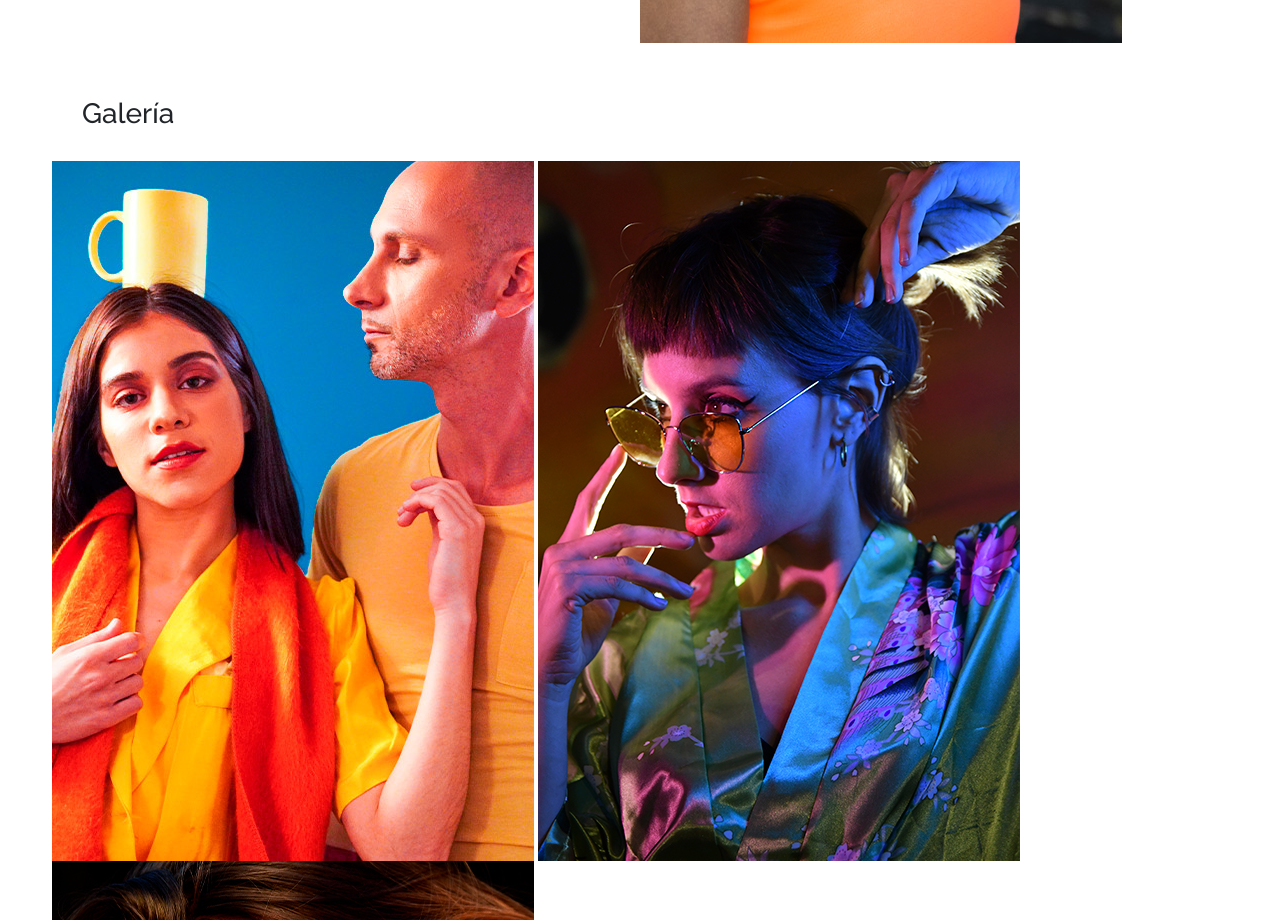
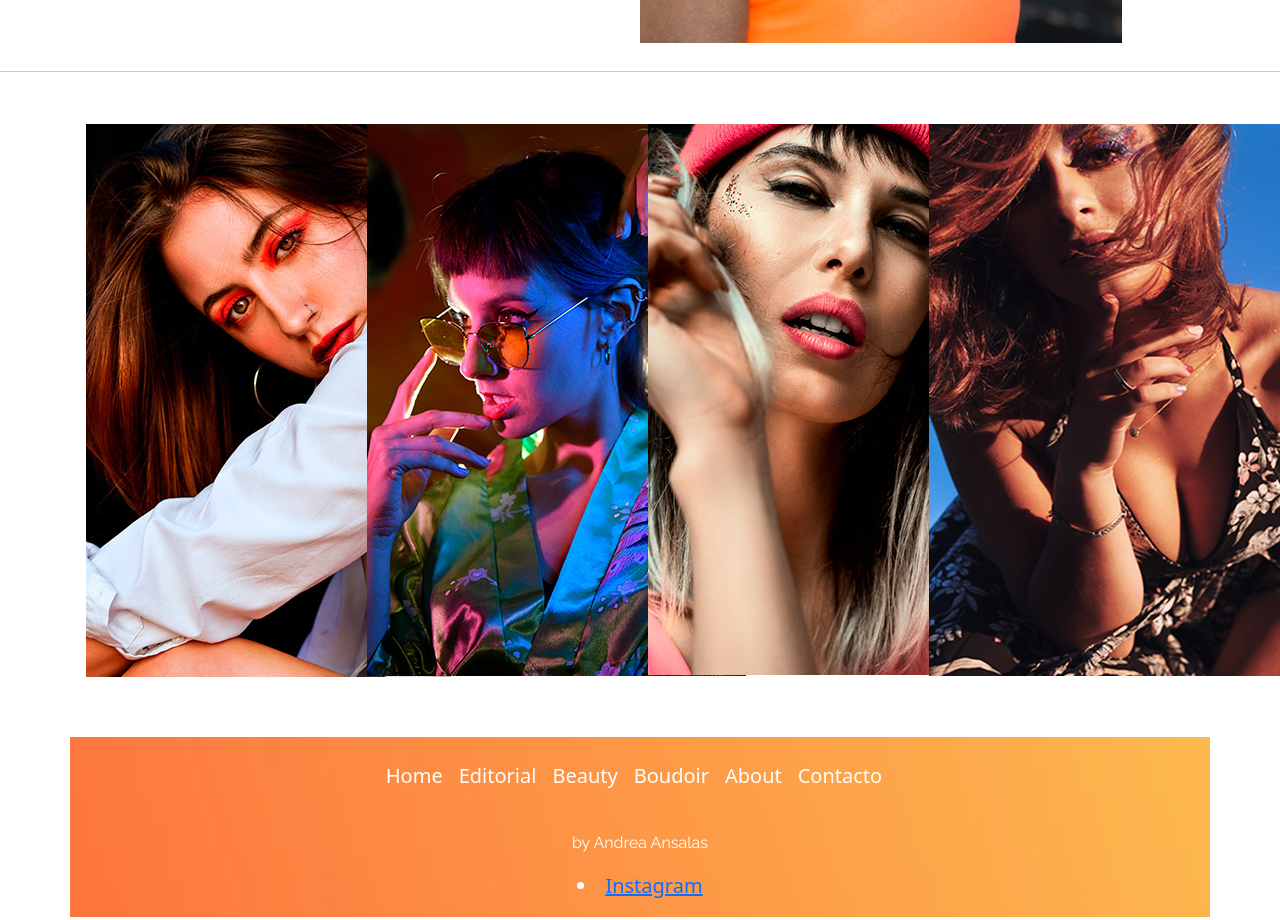
Before and after one commit to andreansalas/AndreAnsalasPh, a website: page proyect1/editorial.html in a window 1280 px wide. Shown: the part 883-1803 px from the top of the page. Drawn offline with nearby package versions, Linux system fonts and the light colour scheme; a web font is replaced by a local one.

Commit message:
editorial responsive footer

```diff
--- a/main.scss
+++ b/main.scss
@@ -35,6 +35,14 @@ max-width: 1200px;
 margin: 0 auto;
 padding: 0.75rem;
 }
+
+.a-car {
+    width: 100%;
+    object-fit: cover;
+    aspect-ratio: 1/1;
+}
+
+
 
     /* ------------------------- Comienzo Header  --------------------- */
 
@@ -165,6 +173,10 @@ footer {
     background-repeat:no-repeat;
     background-size: 100vw;
 
+    .f_li {
+        color: whitesmoke;
+    }
+
     div{
         display: flex;
         justify-content: space-between;
--- a/proyect1/editorial.html
+++ b/proyect1/editorial.html
@@ -24,9 +24,7 @@
   </head>
   <body>
     <header class="contenedor p-0 hbg container-fluid">
-      <nav
-        class="navbar navbar-expand-lg navbar-dark fs-3 m-lg-5 m-mb-5"
-      >
+      <nav class="navbar navbar-expand-lg navbar-dark fs-3 m-lg-5 m-mb-5">
         <div class="container-fluid">
           <div class="nav">
             <a class="navbar-brand logo fs-3" href="#">AnsalasPh. </a>
@@ -53,7 +51,7 @@
                 >
               </li>
               <li class="nav-item">
-                <a class="nav-link" href="./editorial.html">Editorial</a>
+                <a class="nav-link" href="#">Editorial</a>
               </li>
               <li class="nav-item">
                 <a class="nav-link" href="./beauty.html">Beauty</a>
@@ -73,29 +71,13 @@
       </nav>
     </header>
 
-    <!-- <header class="header_index">
-      <nav class="menu contenedor">
-        <div class="menu">
-          <h1>AnsalasPh. <p> PORTRAIT PHOTOGRAPHY</p></h1>
-      </div>
-        <ul>
-          <li><a href="../index.html"> Home</a></li>
-          <li><a href="./editorial.html"> Editorial</a></li>
-          <li><a href="./beauty.html">Beauty</a></li>
-          <li><a href="./boudoir.html"> Boudoir</a></li>
-          <li><a href="./about.html"> About</a></li>
-          <li><a href="./contacto.html"> Contact</a></li>
-        </ul>
-      </nav>
-    </header> -->
-
     <main>
       <section class="contenedor container">
         <div class="intro_editorial row">
           <div class="texto_ed p-0 col-12 col-lg-6 col-md-12">
-            <h2>EDITORIAL</h2>
-            <h3>Tu potencial creativo</h3>
-            <p>
+            <h2 class="fs-3">EDITORIAL</h2>
+            <h3 class="fs-1*2">Tu potencial creativo</h3>
+            <p class="fs-5">
               La <strong> fotografía editorial </strong> es una explosión de
               colores, texturas, objetos y todo aquello que se te ocurra que
               <strong> puede contar una historia </strong> a través de el o la
@@ -109,7 +91,7 @@
               tu mente hoy?
             </p>
           </div>
-          <div class="portada_editorial p-0 col-12 col-lg-6 col-md-12">
+          <div class="p-0 col-12 col-lg-6 col-md-12">
             <img
               src="../Multimedia/Fotos editorial/Editorial portada.jpg"
               alt="Editorial Portada"
@@ -117,45 +99,59 @@
           </div>
         </div>
       </section>
-      <section class="contenedor">
-        <div>
-          <h4 class="galeria">Galería</h4>
-          <div class="galeria_editorial">
+<div>
+  <hr>
+</div>
+      <section class="container">
+        <div class="row px-2 py-2 ">
+          <div class=" a-car col-xl-3 col-md-6 col-sm-12 px-2 py-2 a-car">
             <img
-              class="imged1"
-              src="../Multimedia/Fotos editorial/Foto grande.jpg"
-              alt="Editorial_grande1"
+              src="../Multimedia/Fotos editorial/editorial_sofi.jpg"
+              alt=""
             />
+          </div>
+          <div class="a-car col-xl-3 col-md-6 col-sm-12 px-2 py-2">
             <img
-              class="imged2"
-              src="../Multimedia/Fotos editorial/Beauty grande 2.jpg"
-              alt="Editorial_grande2"
+              src="../Multimedia/Fotos editorial/editorial_sole.jpg"
+              alt=""
             />
+          </div>
+          <div class=" a-car col-xl-3 col-md-6 col-sm-12 px-2 py-2">
             <img
-              class="imged3"
-              src="../Multimedia/Fotos editorial/Beauty grande 3.jpg"
-              alt="Sofiyflor"
+              src="../Multimedia/Fotos editorial/editorial_maga.jpg"
+              alt=""
             />
+          </div>
+          <div class=" a-car col-xl-3 col-md-6 col-sm-12 px-2 py-2">
             <img
-              class="imged4"
-              src="../Multimedia/Fotos editorial/cuadradas beauty1.jpg"
-              alt="Editorial_chica1"
-            />
-            <img
-              class="imged5"
-              src="../Multimedia/Fotos editorial/cuadradas beauty2.jpg"
-              alt="Natalia H"
-            />
-            <img
-              class="imged6"
-              src="../Multimedia/Fotos editorial/cuadrada beauty3.jpg"
-              alt="Editorial_chica3"
+              src="../Multimedia/Fotos editorial/editorial_maca2.jpg"
+              alt=""
             />
           </div>
         </div>
       </section>
+
     </main>
 
+    <div class="container">
+      <footer class=" row py-3 my-4 fs-5  ">
+        <ul class="col-12 nav justify-content-center pb-3 mb-3">
+          <li class="nav-item"><a href="../index.html" class="nav-link px-2 text-white ">Home</a></li>
+          <li class="nav-item"><a href="#" class="nav-link px-2 text-white ">Editorial</a></li>
+          <li class="nav-item"><a href="./beauty.html" class="nav-link px-2 text-white ">Beauty</a></li>
+          <li class="nav-item"><a href="./boudoir.html" class="nav-link px-2 text-white ">Boudoir</a></li>
+          <li class="nav-item"><a href="./about.html" class="nav-link px-2 text-white ">About</a></li>
+          <li class="nav-item"><a href="./contacto.html" class="nav-link px-2 text-white">Contacto</a></li>
+        </ul>
+
+        <div class="d-flex flex-column text-center text-white">
+        <p class=" logo fs-6">by Andrea Ansalas</p>
+        <li class="instagram nav-item"><a href="https://www.instagram.com/andreansalasph" >Instagram</a></li>
+      </div>
+      </footer>
+    </div>
+
+    <!--
     <footer>
       <hr />
       <div class="contenedor">
@@ -174,6 +170,7 @@
         </div>
       </div>
     </footer>
+  -->
 
     <!-- Js de BS -->
     <script
```
Also changed, not shown: parciales/_mixin.scss (+39 -0 lines), Multimedia/Fotos editorial/Beauty grande 2.jpg (deleted), Multimedia/Fotos editorial/Beauty grande 3.jpg (deleted), Multimedia/Fotos editorial/Portada Beauty.jpg (deleted), Multimedia/Fotos editorial/cuadradas beauty1.jpg (deleted), Multimedia/Fotos editorial/cuadradas beauty2.jpg (deleted), Multimedia/Fotos editorial/editorial_andre.jpg (renamed from Multimedia/Fotos editorial/cuadrada beauty3.jpg), Multimedia/Fotos editorial/editorial_maca.jpg (added), Multimedia/Fotos editorial/editorial_maca2.jpg (added), Multimedia/Fotos editorial/editorial_maga.jpg (added), Multimedia/Fotos editorial/editorial_marti-ale.jpg (renamed from Multimedia/Fotos editorial/Foto grande.jpg), Multimedia/Fotos editorial/editorial_sofi.jpg (added), Multimedia/Fotos editorial/editorial_sole.jpg (added), 1 other file.
